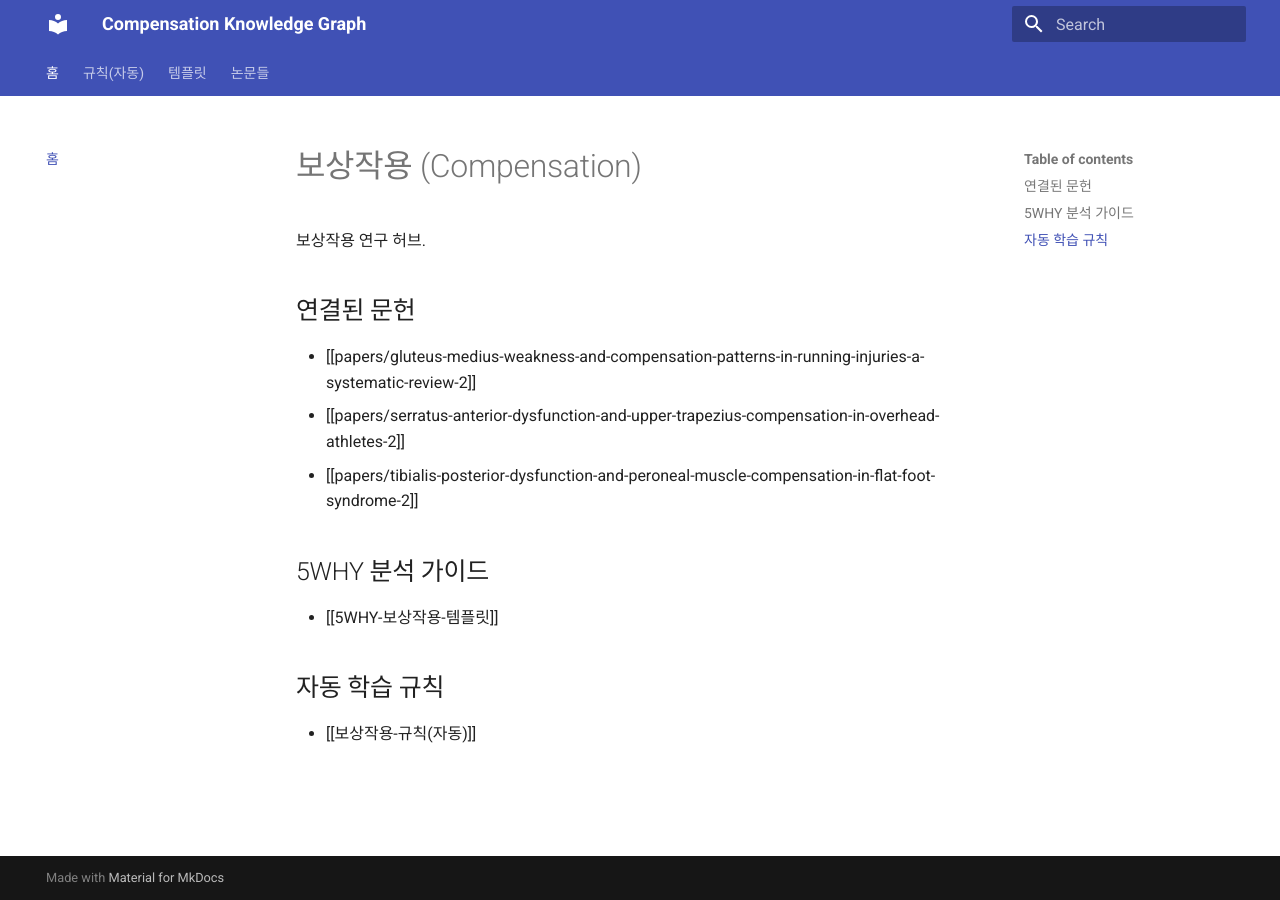
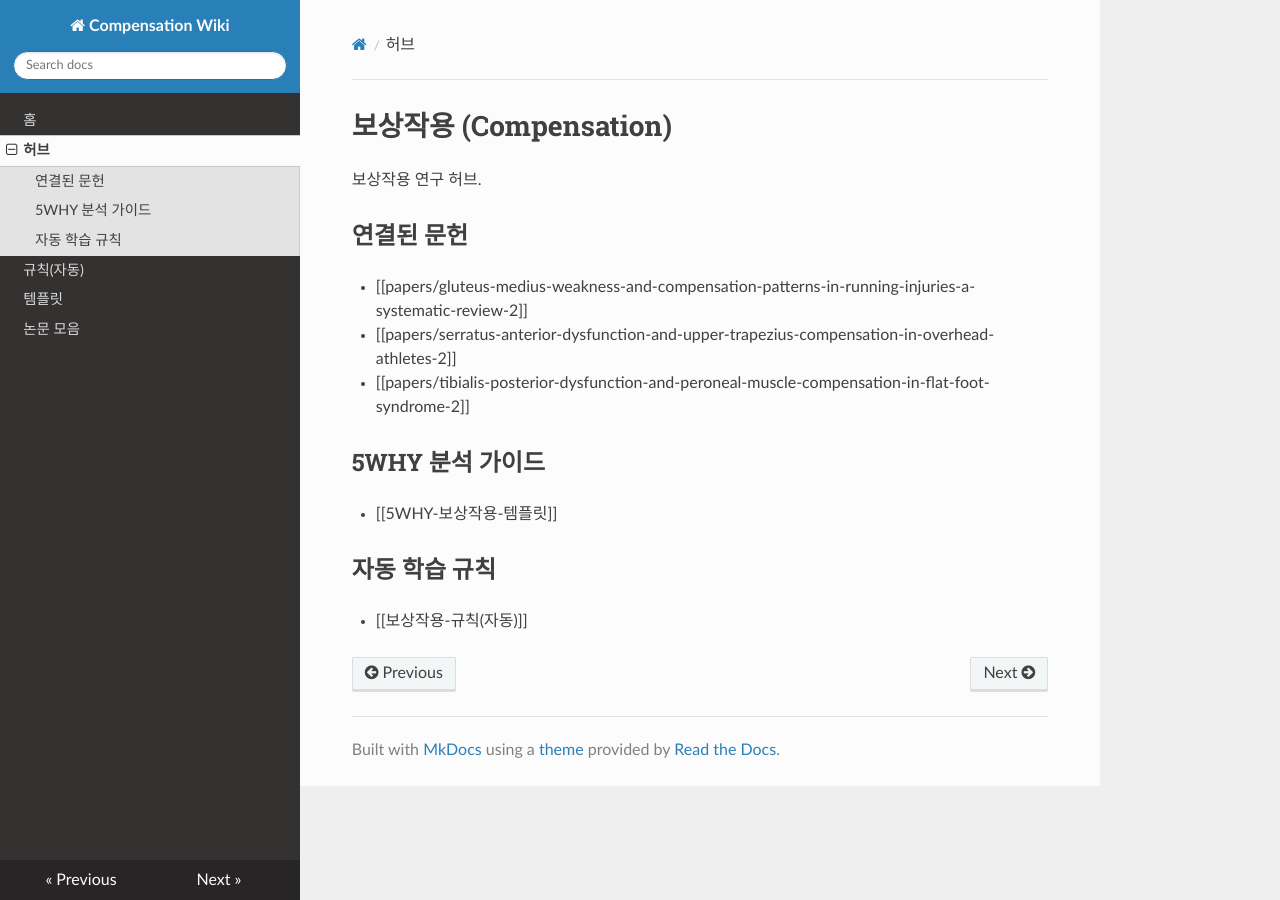
Before and after one commit to sujiverse/compensation-research-v.1, an MkDocs documentation site: the page built from ObsidianVault/Compensation/보상작용.md, in a window 1280 px wide. Built offline with MkDocs 1.6.1, drawn with Linux system fonts in a browser that asks for light colours; nearby versions of some CDN libraries; some of the changed lines change nothing that is shown.

Commit message:
Add files via upload

```diff
--- a/mkdocs.yml
+++ b/mkdocs.yml
@@ -1,22 +1,17 @@
-site_name: Compensation Knowledge Graph
-site_description: Obsidian Vault → 자동 크롤링/규칙 학습/5WHY/크로스체크
+site_name: Compensation Wiki
+site_description: 보상작용 자동 연구 위키 (크롤링·5WHY·규칙학습)
 site_url: https://foxli250917.github.io/compensation-research
 
-docs_dir: ObsidianVault/Compensation   # Vault를 웹 문서로 사용
+docs_dir: ObsidianVault/Compensation
 site_dir: site
+use_directory_urls: true
 
 theme:
-  name: material
-  features:
-    - navigation.tabs
-    - navigation.top
-    - search.highlight
-    - search.suggest
+  name: readthedocs   # 심플/위키 느낌
 
 nav:
-  - 홈: 보상작용.md
-  - 규칙(자동): 보상작용-규칙(자동).md
-  - 템플릿: 5WHY-보상작용-템플릿.md
-  - 논문들:
-      - papers/:
-          - index: index
+  - 홈: index.md                # 새로 만들어 줄 index.md
+  - 허브: "보상작용.md"
+  - 규칙(자동): "보상작용-규칙(자동).md"
+  - 템플릿: "5WHY-보상작용-템플릿.md"
+  - 논문 모음: "papers/index.md"  # 자동 생성되는 리스트 페이지
```
